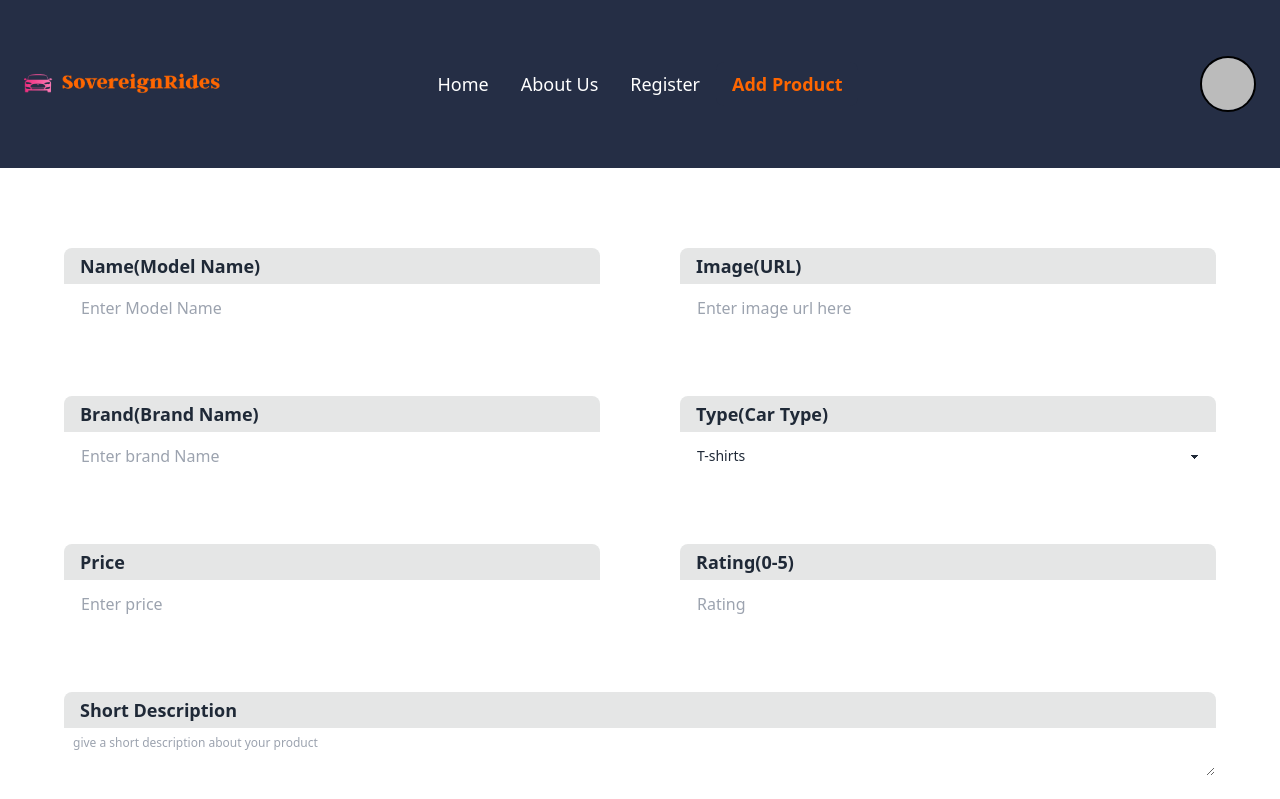
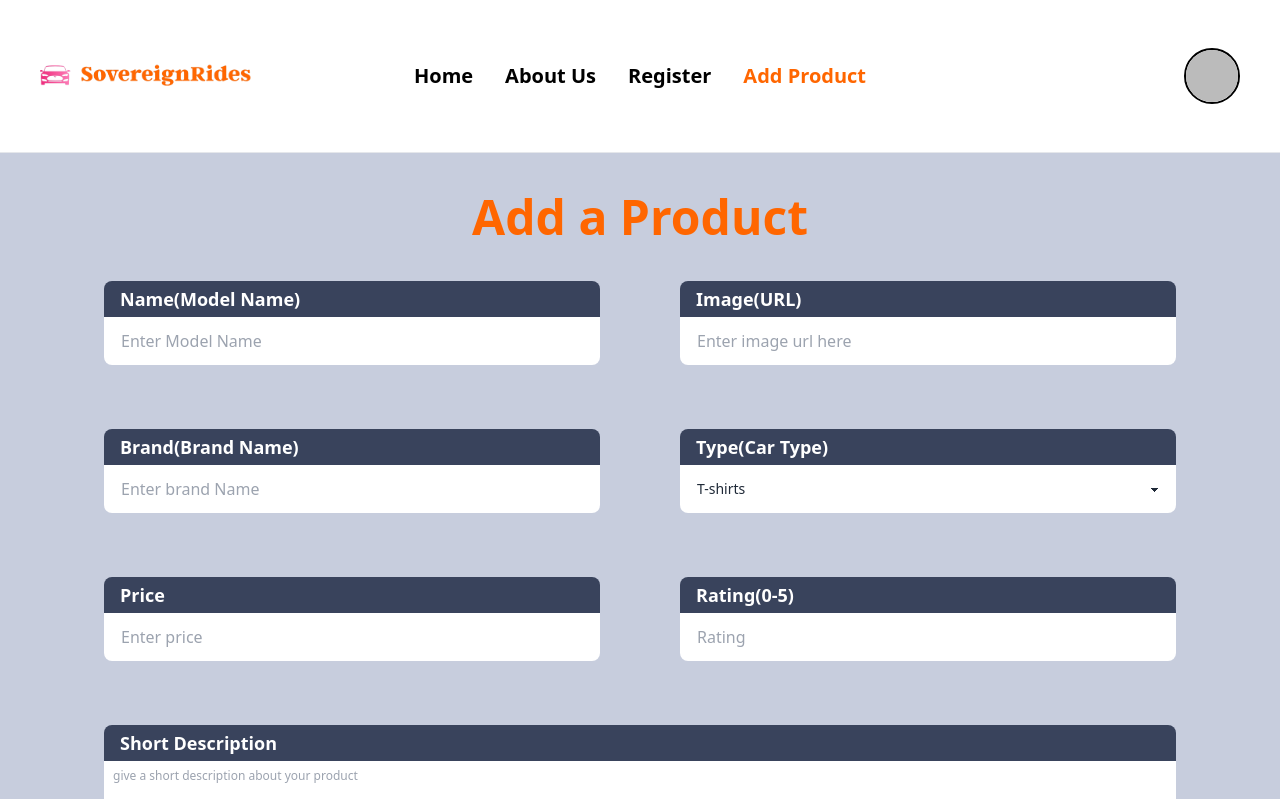
Before and after one commit to tabib-e-alahi/SovereignRides-client-side, a React (Vite) app: page /addProduct in a window 1280 px wide. Shown: the top 799 px of the page. Built offline with nearby package versions, Linux system fonts and the light colour scheme; no server answers; sample sign-in values are in the browser's storage.

Commit message:
home page brands section added

```diff
--- a/src/Pages/AddProduct/AddProduct.jsx
+++ b/src/Pages/AddProduct/AddProduct.jsx
@@ -23,35 +23,36 @@ const handleAddProduct = event =>{
 
 
   return (
-    <div className="my-20">
+    <div className="  bg-[#c7cddd] py-4 lg:py-10">
+      <h1 className="text-center text-5xl font-bold text-[#f60] ">Add a Product</h1>
       <form
-        className="max-w-6xl mx-auto flex flex-col gap-10 lg:gap-16"
+        className="max-w-6xl mx-auto flex flex-col gap-10 lg:gap-16 lg:p-10"
         onSubmit={handleAddProduct}
       >
         {/* model name and image ======================== */}
         <div className="w-full flex flex-col lg:flex-row  lg:gap-20">
           <div className="form-control w-full">
             <label className="input-group input-group-vertical">
-              <span className="font-semibold text-lg py-1">
+              <span className="font-semibold text-lg py-1 text-white bg-[#39435c]">
                 Name(Model Name)
               </span>
               <input
                 type="text"
                 name="model"
                 placeholder="Enter Model Name"
-                className="input "
+                className="input " required
               />
             </label>
           </div>
 
           <div className="form-control w-full">
             <label className="input-group input-group-vertical">
-              <span className="font-semibold text-lg py-1">Image(URL)</span>
+              <span className="font-semibold text-lg py-1 text-white bg-[#39435c]">Image(URL)</span>
               <input
                 type="text"
                 name="image"
                 placeholder="Enter image url here"
-                className="input "
+                className="input " required
               />
             </label>
           </div>
@@ -61,21 +62,21 @@ const handleAddProduct = event =>{
         <div className="w-full flex flex-col lg:flex-row  lg:gap-20">
           <div className="form-control w-full">
             <label className="input-group input-group-vertical">
-              <span className="font-semibold text-lg py-1">
+              <span className="font-semibold text-lg py-1 text-white bg-[#39435c]">
                 Brand(Brand Name)
               </span>
               <input
                 type="text"
                 name="brand"
                 placeholder="Enter brand Name"
-                className="input "
+                className="input " required
               />
             </label>
           </div>
 
           <div className="form-control w-full">
             <label className="input-group input-group-vertical">
-              <span className="font-semibold text-lg py-1">Type(Car Type)</span>
+              <span className="font-semibold text-lg py-1 text-white bg-[#39435c]">Type(Car Type)</span>
               <select className="select " name="type">
                 <option disabled defaultValue='selected'>
                   Select Types
@@ -91,26 +92,26 @@ const handleAddProduct = event =>{
         <div className="w-full flex flex-col lg:flex-row  lg:gap-20">
           <div className="form-control w-full">
             <label className="input-group input-group-vertical">
-              <span className="font-semibold text-lg py-1">
+              <span className="font-semibold text-lg py-1 text-white bg-[#39435c]">
                 Price
               </span>
               <input
                 type="number"
                 name="price"
                 placeholder="Enter price"
-                className="input "
+                className="input " required
               />
             </label>
           </div>
 
           <div className="form-control w-full">
             <label className="input-group input-group-vertical">
-              <span className="font-semibold text-lg py-1">Rating(0-5)</span>
+              <span className="font-semibold text-lg py-1 text-white bg-[#39435c]">Rating(0-5)</span>
               <input
                 type="number"
                 name="rating"
                 placeholder="Rating"
-                className="input "
+                className="input " required
               />
             </label>
           </div>
@@ -119,12 +120,12 @@ const handleAddProduct = event =>{
 {/* short description======================== */}
         <div className="form-control w-full">
             <label className="input-group input-group-vertical">
-              <span className="font-semibold text-lg py-1">Short Description</span>
-              <textarea name="details" placeholder="give a short description about your product" className="textarea  textarea-xs " ></textarea>
+              <span className="font-semibold text-lg py-1 text-white bg-[#39435c]">Short Description</span>
+              <textarea name="details" placeholder="give a short description about your product" required className="textarea  textarea-xs " ></textarea>
             </label>
           </div>
 
-          <button type="submit" className="btn btn-wide bg-[#f60] hover:bg-[#f60] text-white mx-auto normal-case text-lg">Add Product</button>
+          <button type="submit" className="btn btn-wide bg-[#f60] hover:bg-[#f60] text-white mx-auto normal-case text-lg border-0">Add Product</button>
       </form>
     </div>
   );
--- /dev/null
+++ b/src/Pages/BrandProducts/BrandProducts.jsx
@@ -0,0 +1,16 @@
+
+// import PropTypes from 'prop-types';
+
+const BrandProducts = ()=> {
+    return (
+        <div>
+
+        </div>
+    );
+};
+
+BrandProducts.propTypes = {
+
+};
+
+export default BrandProducts;
--- a/src/Pages/Home/Banner.jsx
+++ b/src/Pages/Home/Banner.jsx
@@ -2,22 +2,20 @@
 
 const Banner = () => {
   return (
-    <div>
+    <div className="">
       <div
-        className="hero min-h-screen"
+        className="hero min-h-screen lg:relative"
         style={{
           backgroundImage:
-            "url( https://images.unsplash.com/photo-1617531653520-4893f7bbf978?auto=format&fit=crop&q=80&w=3820&ixlib=rb-4.0.3&ixid=M3wxMjA3fDB8MHxwaG90by1wYWdlfHx8fGVufDB8fHx8fA%3D%3D)",
+            "url(https://i.ibb.co/0frZsTP/mer-banner.png)",
         }}
       >
-        <div className="hero-overlay bg-black bg-opacity-60"></div>
-        <div className="hero-content text-center text-neutral-content">
+        <div className="hero-overlay bg-black bg-opacity-10"></div>
+        <div className="hero-content text-center lg:text-left text-neutral-content lg:absolute lg:top-20 lg:left-24">
           <div className="max-w-md">
-            <h1 className="mb-5 text-5xl font-bold ">Hello there</h1>
+            <h1 className="mb-5 text-4xl lg:text-7xl font-semibold ">Inclusion is unstoppable</h1>
             <p className="mb-5">
-              Provident cupiditate voluptatem et in. Quaerat fugiat ut assumenda
-              excepturi exercitationem quasi. In deleniti eaque aut repudiandae
-              et a id nisi.
+            At Mercedes-Benz we strive to support your independent mobility.
             </p>
             <button className="btn bg-[#f60] border-0 hover:bg-[#f60] text-white">Get Started</button>
           </div>
--- a/src/Pages/Home/Home.jsx
+++ b/src/Pages/Home/Home.jsx
@@ -1,9 +1,26 @@
+import { useEffect, useState } from "react";
 import Banner from "./Banner";
+import Brand from "../../SharedComponents/Brand";
 
 const Home = () => {
+  const [brands, setBrands] = useState([]);
+
+  useEffect( () =>{
+    fetch('http://localhost:5000/brands')
+    .then(res => res.json())
+    .then(data => setBrands(data))
+  },[])
+
+
   return (
     <>
       <Banner></Banner>
+      <h1 className="text-4xl lg:text-6xl mt-10 lg:mt-16 font-bold text-center">Our Brands</h1>
+      <div className="max-w-5xl mx-auto my-10  grid grid-cols-1 md:grid-cols-2 lg:grid-cols-3 gap-10">
+      {
+        brands.map(brand => <Brand key={brand.brand_id} brand={brand}></Brand>)
+      }
+      </div>
     </>
   );
 };
--- /dev/null
+++ b/src/SharedComponents/Brand.jsx
@@ -0,0 +1,21 @@
+import PropTypes from "prop-types";
+
+const Brand = ({ brand }) => {
+  const { brand_image, brand_name } = brand;
+  return (
+    <div className="card py-2 shadow-2xl bg-emerald-50">
+      <figure className="p-5">
+        <img className="w-52 h-48" src={brand_image} alt="brand_image" />
+      </figure>
+      <div className="card-body">
+        <h2 className="w-full  text-center text-2xl font-bold">{brand_name}</h2>
+      </div>
+    </div>
+  );
+};
+
+Brand.propTypes = {
+  brand: PropTypes.object,
+};
+
+export default Brand;
--- a/src/SharedComponents/Navbar.css
+++ b/src/SharedComponents/Navbar.css
@@ -1,11 +1,11 @@
-ul a:hover{
-    background-color: #252e45!important;
-    color: white!important;
-
+ul a:hover {
+  background: none !important;
 }
 
-ul .active, .active:hover{
-    background-color: #252e45!important;
-    color: #f60!important;
-    font-weight: 700!important;
+ul .active,
+.active:hover {
+  background: none !important;
+
+  color: #f60 !important;
+  font-weight: 700 !important;
 }
--- a/src/SharedComponents/Navbar.jsx
+++ b/src/SharedComponents/Navbar.jsx
@@ -21,26 +21,26 @@ const Navbar = () => {
   const navLinks = (
     <>
       <li>
-        <NavLink className="text-lg text-white" to="/">
+        <NavLink className="text-lg lg:text-xl text-black font-bold" to="/">
           Home
         </NavLink>
       </li>
 
       <li>
-        <NavLink className="text-lg text-white" to="/about">
+        <NavLink className="text-lg lg:text-xl text-black font-bold" to="/about">
           About Us
         </NavLink>
       </li>
 
       <li>
-        <NavLink className="text-lg text-white" to="/register">
+        <NavLink className="text-lg lg:text-xl text-black font-bold" to="/register">
           Register
         </NavLink>
       </li>
       {user && (
         <>
           <li>
-            <NavLink className="text-lg text-white" to="/addProduct">
+            <NavLink className="text-lg lg:text-xl text-black font-bold" to="/addProduct">
             Add Product
             </NavLink>
           </li>
@@ -49,7 +49,7 @@ const Navbar = () => {
     </>
   );
   return (
-    <div className="navbar lg:py-8 lg:px-6 md:bg-[#252e45]">
+    <div className="navbar lg:py-6 lg:px-10 sticky top-0 z-10 bg-white backdrop-filter backdrop-blur-lg bg-opacity-30 border-b border-gray-200">
       <div className="navbar-start w-full md:w-1/2">
         <div className="dropdown">
           <label tabIndex={0} className="btn btn-ghost lg:hidden">
@@ -70,18 +70,18 @@ const Navbar = () => {
           </label>
           <ul
             tabIndex={0}
-            className="menu menu-sm dropdown-content mt-3 z-[1] p-2 shadow bg-[#252e45] rounded-box w-52"
+            className="menu menu-sm dropdown-content mt-3 z-[1] p-2 shadow bg-gray-100 rounded-box w-52"
           >
             {navLinks}
           </ul>
         </div>
 
-        <Link className=" lg:w-1/2" to="/">
+        <Link className=" lg:w-3/5" to="/">
           <img className="w-full" src={logo} alt="" />
         </Link>
       </div>
       <div className="navbar-center hidden lg:flex">
-        <ul className="menu menu-horizontal px-1">{navLinks}</ul>
+        <ul className="menu custom menu-horizontal px-1">{navLinks}</ul>
       </div>
       <div className="navbar-end">
         {user ? (
--- a/src/main.jsx
+++ b/src/main.jsx
@@ -11,6 +11,7 @@ import AuthProvider from "./providers/AuthProvider";
 import ErrorPage from "./Pages/ErrorPage/ErrorPage";
 import AddProduct from "./Pages/AddProduct/AddProduct";
 import PrivetRoute from "./Pages/PrivetRoute/PrivetRoute";
+import BrandProducts from "./Pages/BrandProducts/BrandProducts";
 
 const router = createBrowserRouter([
   {
@@ -34,6 +35,11 @@ const router = createBrowserRouter([
         path: "/addProduct",
         element: <PrivetRoute><AddProduct></AddProduct></PrivetRoute>,
       },
+      {
+        path: "/:brand",
+        element: <PrivetRoute><BrandProducts></BrandProducts></PrivetRoute>,
+        loader: ({params}) => fetch(`http://localhost:5000/brands/${params.brand}`)
+      },
     ],
   },
 ]);
```
